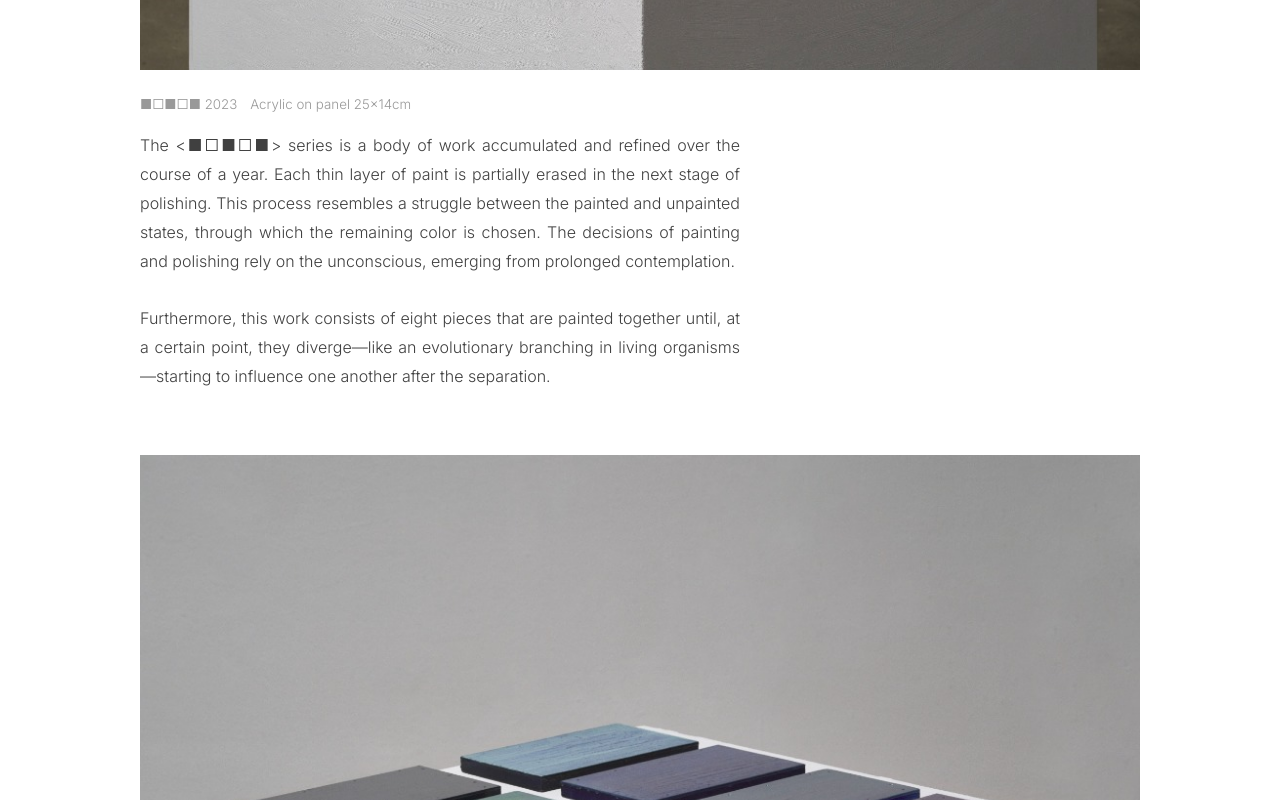
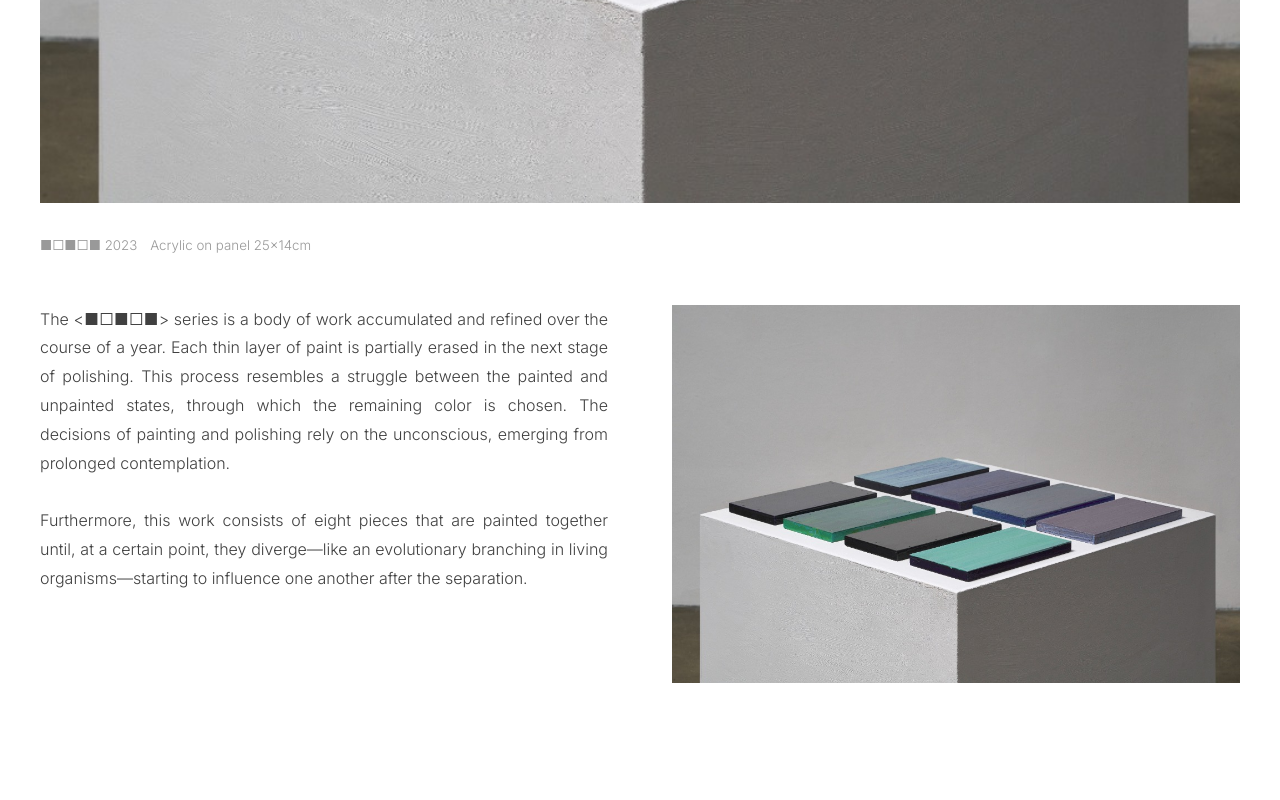
Before and after one commit to jungchiyoon/portfolio, a Next.js app: page /work/work-01 in a window 1280 px wide. Shown: the part 740-1540 px from the top of the page. Built offline with nearby package versions, Linux system fonts and the light colour scheme.

Commit message:
Detail page update: Implemented distinct layouts for work-01 and work-02

```diff
--- a/src/app/work/[id]/page.tsx
+++ b/src/app/work/[id]/page.tsx
@@ -21,6 +21,38 @@ export default function WorkDetail() {
 
   return (
     <div className="container animate-fade" style={{ padding: '4rem 0' }}>
+      {/* Specific layout for the first work (work-01) */}
+      {work.id === 'work-01' ? (
+        <div style={{ display: 'flex', flexDirection: 'column', gap: '2rem' }}>
+          {/* Top Image: Main Thumbnail (Swapped) */}
+          <div style={{ width: '100%', background: 'var(--accent)', overflow: 'hidden' }}>
+            <img src={work.filename} alt={work.title} style={{ width: '100%', height: 'auto', display: 'block' }} />
+          </div>
+
+          {/* Caption (Title/Metadata) */}
+          <div style={{ maxWidth: '800px' }}>
+            <div style={{ display: 'flex', alignItems: 'baseline', gap: '0.8rem' }}>
+              <h1 style={{ fontSize: '10pt', fontWeight: 300, color: '#999999', margin: 0 }}>{work.title}</h1>
+              <span style={{ fontSize: '10pt', fontWeight: 300, color: '#999999' }}>
+                {work.medium} {work.dimensions}
+              </span>
+            </div>
+          </div>
+
+          {/* Bottom Section: Statement (Left) + Detail Image (Right, 50%) */}
+          <div style={{ display: 'grid', gridTemplateColumns: '1fr 1fr', gap: '4rem', alignItems: 'start', marginTop: '1rem' }}>
+            <div style={{ fontSize: '12pt', color: '#404040', fontWeight: 300, lineHeight: 1.8, whiteSpace: 'pre-wrap', textAlign: 'justify' }}>
+              {work.description}
+            </div>
+            {work.detailImage && (
+              <div style={{ width: '100%', overflow: 'hidden', background: 'var(--accent)' }}>
+                <img src={work.detailImage} alt={`${work.title} detail`} style={{ width: '100%', height: 'auto', display: 'block' }} />
+              </div>
+            )}
+          </div>
+        </div>
+      ) : (
+        /* Default layout for other works (like work-02) */
         <div style={{ display: 'flex', flexDirection: 'column', alignItems: 'center', gap: '4rem' }}>
           {/* Main Work Image (Large & Centered) */}
           <div style={{ width: '100%', maxWidth: '1000px', display: 'flex', flexDirection: 'column', gap: '1.5rem' }}>
@@ -54,6 +86,7 @@ export default function WorkDetail() {
             </div>
           )}
         </div>
+      )}
     </div>
   );
 }
```
Lines whose indentation alone changed are shown as unchanged.
